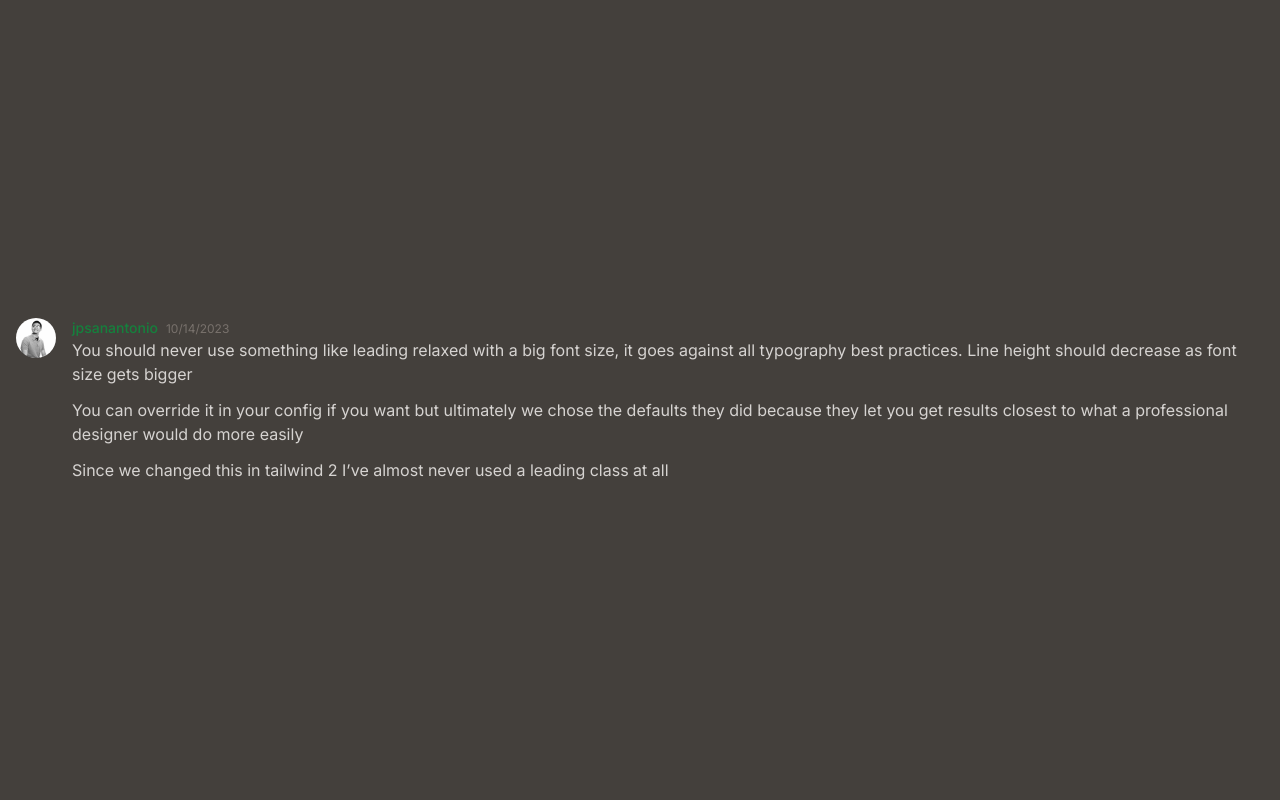
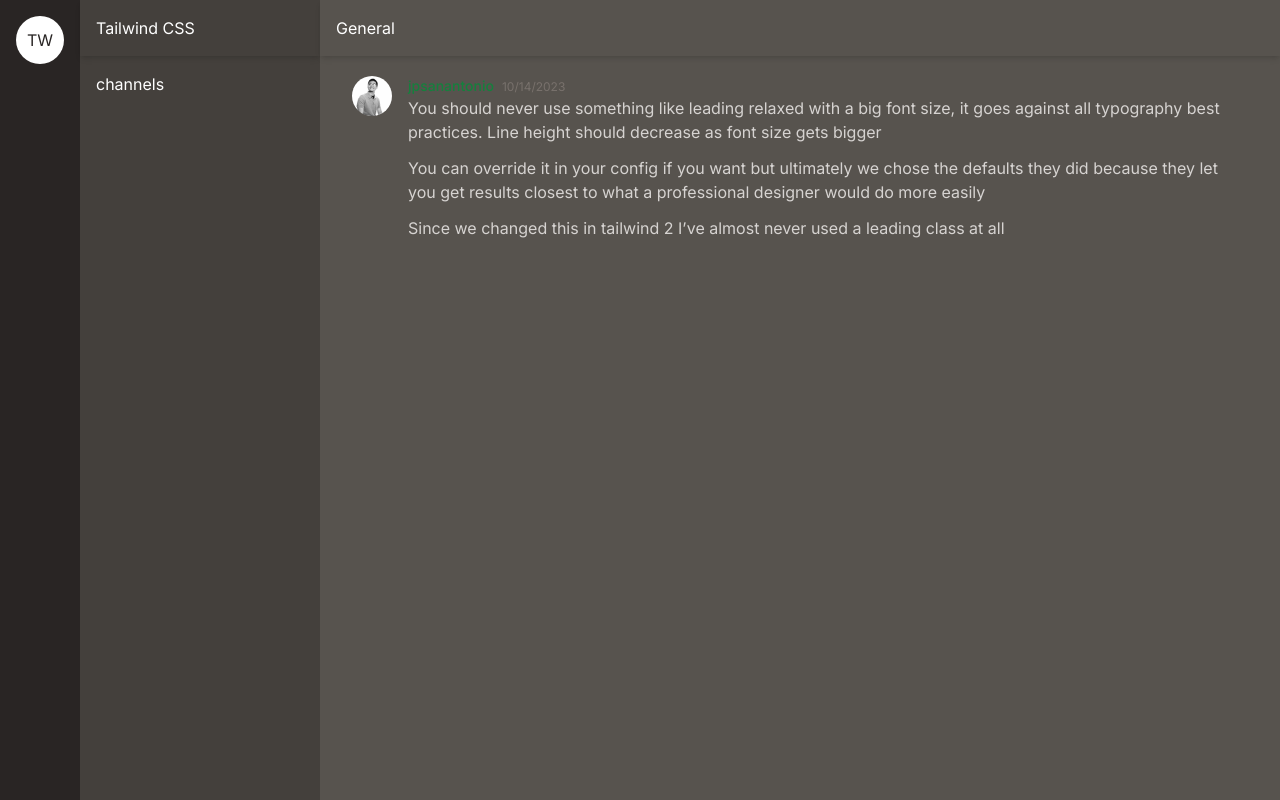
Before and after one commit to jpsanantonio/tailwind-mastery, a Next.js app: page / in a window 1280 px wide. Built offline with nearby package versions, Linux system fonts and the light colour scheme.

Commit message:
Added a Multi-panel Layout

```diff
--- a/app/layout.js
+++ b/app/layout.js
@@ -11,7 +11,23 @@
 export default function RootLayout({ children }) {
   return (
     <html lang="en">
-      <body className={inter.className}>{children}</body>
+      <body className={inter.className}>
+        <div className="flex h-screen text-white">
+          <div className="bg-stone-800 p-4">
+            <div className="rounded-full bg-white w-12 h-12 text-stone-800 flex items-center justify-center">
+              TW
+            </div>
+          </div>
+          <div className="bg-stone-700 w-60 flex flex-col">
+            <div className="p-4 shadow-md">Tailwind CSS</div>
+            <div className="p-4 flex-1">channels</div>
+          </div>
+          <div className="bg-stone-600 flex flex-col flex-1">
+            <div className="p-4 shadow-md">General</div>
+            <div className="p-4 flex-1">{children}</div>
+          </div>
+        </div>
+      </body>
     </html>
   );
 }
--- a/components/Message.jsx
+++ b/components/Message.jsx
@@ -1,6 +1,6 @@
 export default function Message() {
   return (
-    <div className="bg-stone-700 min-h-screen flex items-center justify-center">
+    <div className="bg-stone-600 flex items-center justify-center">
       <div className="max-w-large">
         <div className="flex px-4 py-1 hover:bg-stone-800/30">
           <img
```
